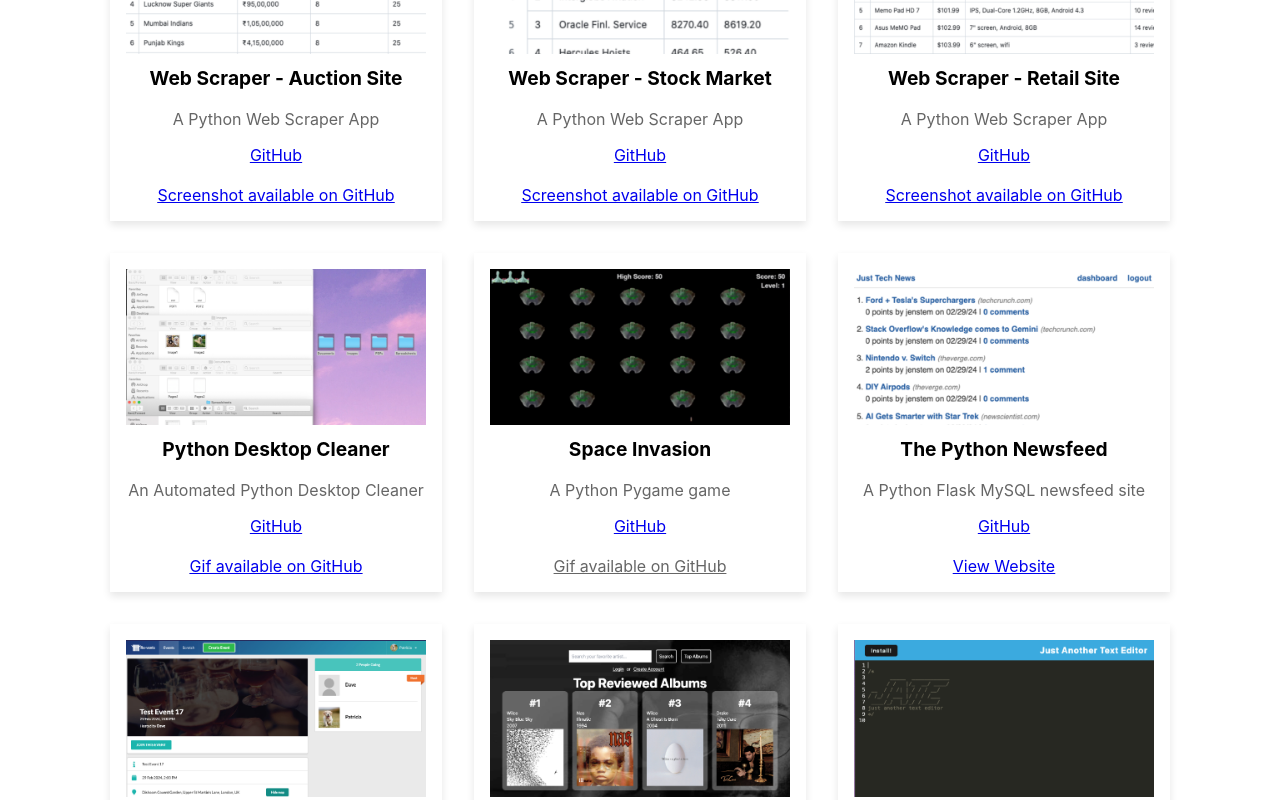
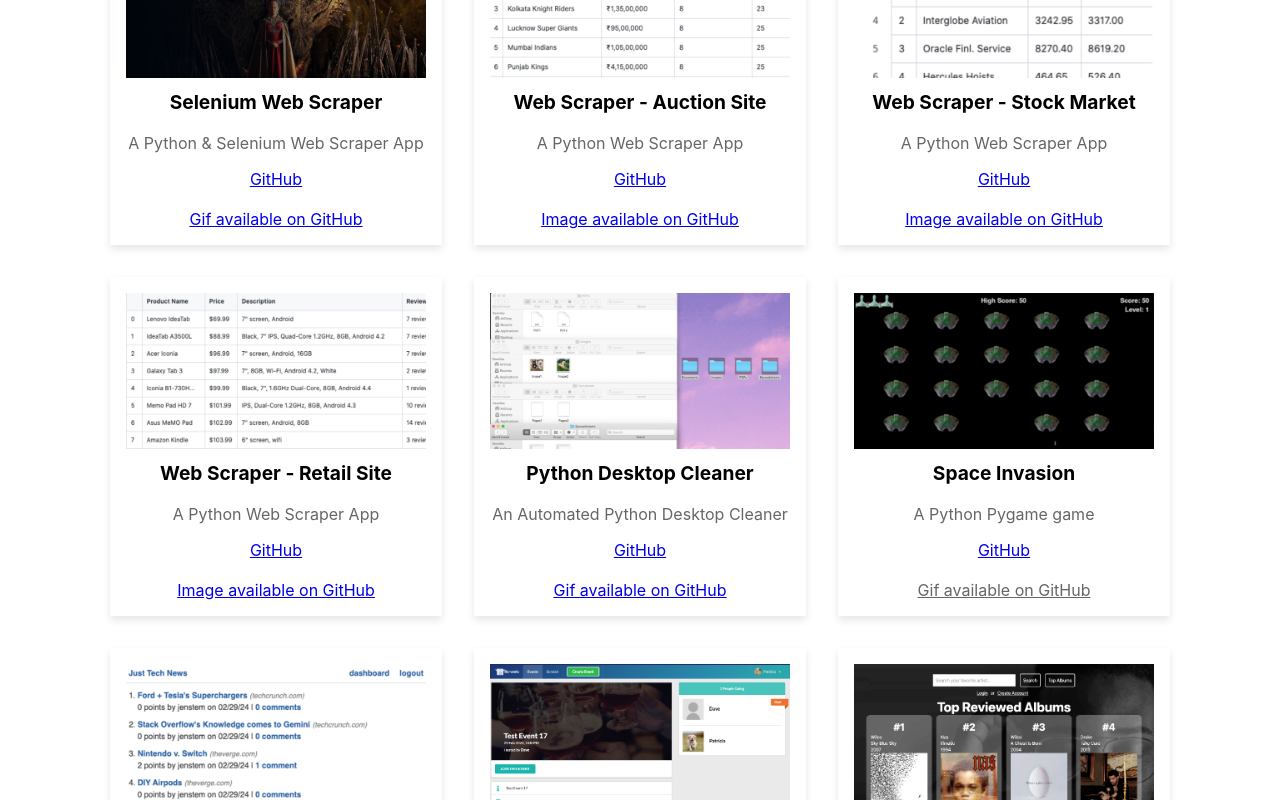
Before and after one commit to jenstem/react-portfolio, a React (Create React App) app: page / in a window 1280 px wide. Shown: the part 1843-2643 px from the top of the page. Built offline with nearby package versions, Linux system fonts and the light colour scheme.

Commit message:
Add converter to projects.js

```diff
--- a/src/Pages/projects.js
+++ b/src/Pages/projects.js
@@ -26,17 +26,20 @@ import WeatherApp from '../assets/app-images/django-weather-app.jpg';
 import Calculator from '../assets/app-images/calculator.jpg';
 import StudentDB from '../assets/app-images/postgresqldb.jpg';
 import Compressor from '../assets/app-images/compressor.jpg';
+import Converter from '../assets/app-images/converter.jpg';
 
 const projectData = [
+
+    { title: 'Python Text to Speech Converter App', description: 'A Python & Tkinter App', imageUrl: Converter, url: <a href="https://github.com/jenstem/text-to-speech-converter">GitHub</a>, site: <a href="https://github.com/jenstem/text-to-speech-converter">Image available on GitHub</a> },
     { title: 'Python Compressor App', description: 'A Python & Tkinter App', imageUrl: Compressor, url: <a href="https://github.com/jenstem/python-compressor">GitHub</a>, site: <a href="https://github.com/jenstem/python-compressor">Gif available on GitHub</a> },
     { title: 'PostgreSQL Database App', description: 'A Python, PostgreSQL & Tkinter App', imageUrl: StudentDB, url: <a href="https://github.com/jenstem/postgresql-database">GitHub</a>, site: <a href="https://github.com/jenstem/postgresql-database">Gif available on GitHub</a> },
     { title: 'Python Calculator App', description: 'A Python & Tkinter App', imageUrl: Calculator, url: <a href="https://github.com/jenstem/python-calculator-app">GitHub</a>, site: <a href="https://github.com/jenstem/python-calculator-app">Gif available on GitHub</a> },
     { title: 'Django Weather App', description: 'A Python, Django, OpenWeather API App', imageUrl: WeatherApp, url: <a href="https://github.com/jenstem/django-weather-app">GitHub</a>, site: <a href="https://github.com/jenstem/django-weather-app">Gif available on GitHub</a> },
     { title: 'Django REST API Blog', description: 'A Python, Django, REST API App', imageUrl: DjangoBlog, url: <a href="https://github.com/jenstem/django-rest-api-blog">GitHub</a>, site: <a href="https://github.com/jenstem/django-rest-api-blog">Gif available on GitHub</a> },
     { title: 'Selenium Web Scraper', description: 'A Python & Selenium Web Scraper App', imageUrl: Dragon, url: <a href="https://github.com/jenstem/selenium-web-scraper">GitHub</a>, site: <a href="https://github.com/jenstem/selenium-web-scraper">Gif available on GitHub</a> },
-    { title: 'Web Scraper - Auction Site', description: 'A Python Web Scraper App', imageUrl: Auction, url: <a href="https://github.com/jenstem/web-scraper-auction-site">GitHub</a>, site: <a href="https://github.com/jenstem/web-scraper-auction-site">Screenshot available on GitHub</a> },
-    { title: 'Web Scraper - Stock Market', description: 'A Python Web Scraper App', imageUrl: StockMarket, url: <a href="https://github.com/jenstem/web-scraper-stock-market">GitHub</a>, site: <a href="https://github.com/jenstem/web-scraper-stock-market">Screenshot available on GitHub</a> },
-    { title: 'Web Scraper - Retail Site', description: 'A Python Web Scraper App', imageUrl: Retail, url: <a href="https://github.com/jenstem/web-scraper-retail-site">GitHub</a>, site: <a href="https://github.com/jenstem/web-scraper-retail-site">Screenshot available on GitHub</a> },
+    { title: 'Web Scraper - Auction Site', description: 'A Python Web Scraper App', imageUrl: Auction, url: <a href="https://github.com/jenstem/web-scraper-auction-site">GitHub</a>, site: <a href="https://github.com/jenstem/web-scraper-auction-site">Image available on GitHub</a> },
+    { title: 'Web Scraper - Stock Market', description: 'A Python Web Scraper App', imageUrl: StockMarket, url: <a href="https://github.com/jenstem/web-scraper-stock-market">GitHub</a>, site: <a href="https://github.com/jenstem/web-scraper-stock-market">Image available on GitHub</a> },
+    { title: 'Web Scraper - Retail Site', description: 'A Python Web Scraper App', imageUrl: Retail, url: <a href="https://github.com/jenstem/web-scraper-retail-site">GitHub</a>, site: <a href="https://github.com/jenstem/web-scraper-retail-site">Image available on GitHub</a> },
     { title: 'Python Desktop Cleaner', description: 'An Automated Python Desktop Cleaner', imageUrl: Cleaner, url: <a href="https://github.com/jenstem/python-desktop-cleaner">GitHub</a>, site: <a href="https://github.com/jenstem/python-desktop-cleaner">Gif available on GitHub</a> },
     { title: 'Space Invasion', description: 'A Python Pygame game', imageUrl: SpaceInvasion, url: <a href="https://github.com/jenstem/space_invasion">GitHub</a>, site: "Gif available on GitHub" },
     { title: 'The Python Newsfeed', description: 'A Python Flask MySQL newsfeed site', imageUrl: Newsfeed, url: <a href="https://github.com/jenstem/the-python-newsfeed">GitHub</a>, site: <a href="https://the-python-newsfeed-aebfc671fd04.herokuapp.com/">View Website</a> },
```
